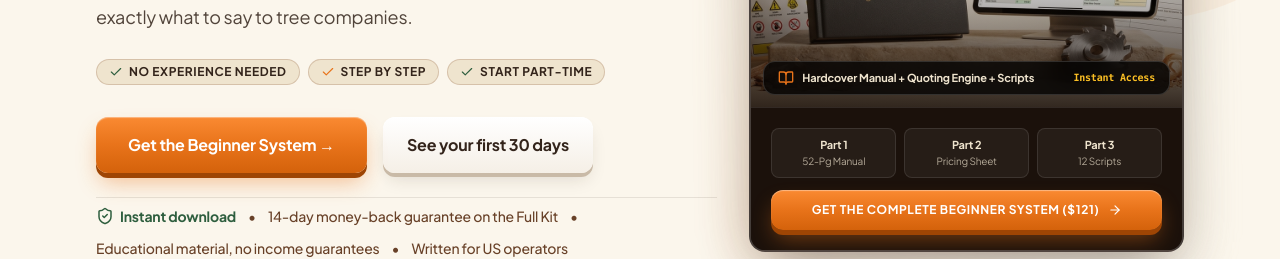
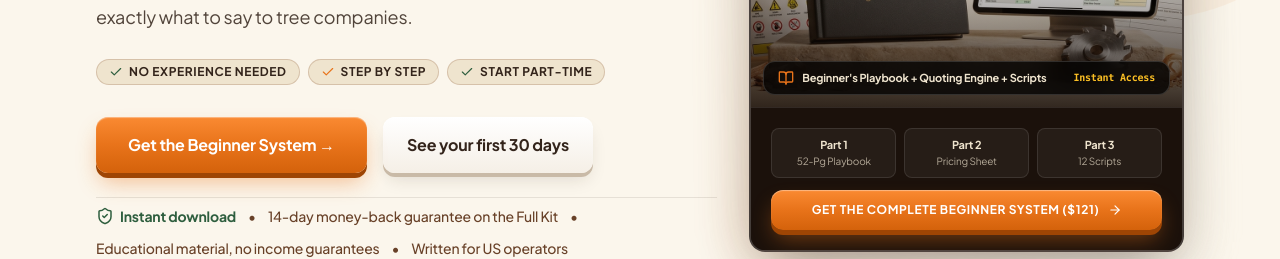
Before and after one commit to thakurdaman/stump-grinding-, a Next.js app: page / in a window 1280 px wide. Shown: the part 430-689 px from the top of the page. Built offline with nearby package versions, Linux system fonts and the light colour scheme; no server answers.

Commit message:
fix(copy): update hero badge text to Beginner Playbook

```diff
--- a/app/page.tsx
+++ b/app/page.tsx
@@ -167,7 +167,7 @@ export default function HomePage() {
                       <div className="absolute bottom-3 left-3 right-3 bg-black/75 backdrop-blur-md px-3.5 py-2 rounded-xl border border-white/15 text-white flex items-center justify-between text-xs">
                         <div className="flex items-center gap-2">
                           <BookOpen size={16} className="text-orange" />
-                          <span className="font-bold text-sand text-[11px]">Hardcover Manual + Quoting Engine + Scripts</span>
+                          <span className="font-bold text-sand text-[11px]">Beginner&apos;s Playbook + Quoting Engine + Scripts</span>
                         </div>
                         <span className="text-amber-400 font-mono font-bold text-[10px]">Instant Access</span>
                       </div>
@@ -178,7 +178,7 @@ export default function HomePage() {
                       <div className="grid grid-cols-3 gap-2 text-center">
                         <div className="p-2 rounded-lg bg-white/5 border border-white/10">
                           <span className="block font-bold text-sand text-[11px]">Part 1</span>
-                          <span className="text-[10px] text-sand/70">52-Pg Manual</span>
+                          <span className="text-[10px] text-sand/70">52-Pg Playbook</span>
                         </div>
                         <div className="p-2 rounded-lg bg-white/5 border border-white/10">
                           <span className="block font-bold text-sand text-[11px]">Part 2</span>
```
